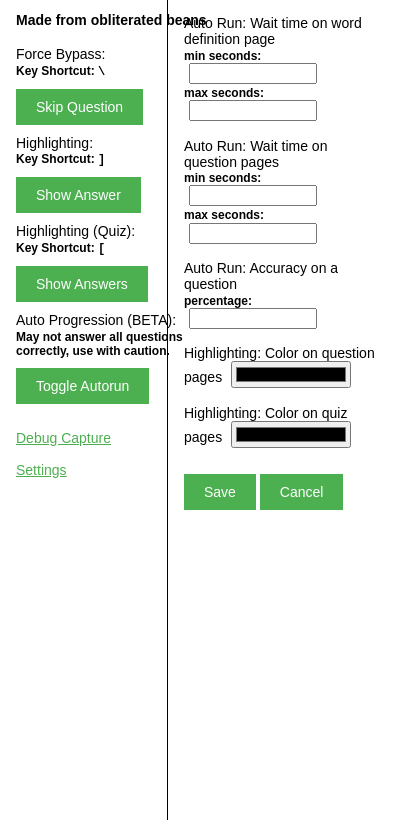
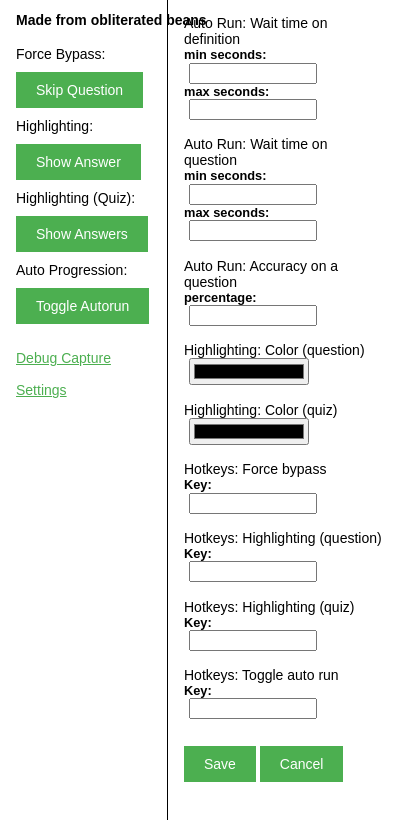
Before and after one commit to C20H12/Soysauce, a browser extension: page extension/popup/index.html in a window 400 px wide. Both pictures are taken after a click on the link "Settings". Shown: the part 54-874 px from the top of the page. Drawn offline with Linux system fonts and the light colour scheme.

Commit message:
added customizable hotkeys

```diff
--- a/extension/popup/index.html
+++ b/extension/popup/index.html
@@ -11,8 +11,8 @@
         width: fit-content;
         height: fit-content;
       }
-      div {
-        position: relative;
+      div.main {
+        width: 12rem;
       }
       body::-webkit-scrollbar {
         display: none;
@@ -21,16 +21,6 @@
         font-size: 18px;
         margin: 10px 0;
         color: #4CAF50;
-      }
-      span {
-        display: block;
-        font-size: 12px;
-        font-weight: bold;
-        width: 12rem;
-        margin-top: .1rem;
-      }
-      kbd {
-        font-family: monospace;
       }
       button {
         background-color: #4CAF50;
@@ -46,6 +36,9 @@
       }
       button:hover {
         background-color: #214622;
+      }
+      div.ui-small {
+        position: relative;
       }
       a {
         color: #4CAF50;
@@ -76,11 +69,12 @@
         border-left: 1px solid black;
         height: 100%;
         width: 50%;
-        padding: 1rem;
+        padding: 1rem 1rem 3rem 1rem;
         position: absolute;
         right: 0;
         top: 0;
         display: none;
+        overflow-y: scroll;
       }
       div.settings div {
         margin: 1rem 0;
@@ -89,49 +83,53 @@
         width: 60%;
         margin:.3px  5px;
       }
+      div.settings span {
+        display: block;
+        font-weight: bold;
+        font-size: .8rem;
+      }
 
     </style>
   </head>
   <body>
+    <div class="main">
       <h1>Soysauce</h1>
       <h4>Made from obliterated beans</h4>
       <div>
         <label>Force Bypass:</label>
-      <span>Key Shortcut: <kbd>\</kbd></span>
         <button data-action="bypass">Skip Question</button>
       </div>
       <div>
         <label>Highlighting: </label>
-      <span>Key Shortcut: <kbd>]</kbd></span>
         <button data-action="hl">Show Answer</button>
       </div>
       <div>
         <label>Highlighting (Quiz): </label>
-      <span>Key Shortcut: <kbd>[</kbd></span>
         <button data-action="hlq">Show Answers</button>
       </div>
       <div>
-      <label>Auto Progression (BETA): </label>
-      <span>May not answer all questions correctly, use with caution.</span>
+        <label>Auto Progression: </label>
         <button data-action="auto">Toggle Autorun</button>
       </div>
-    <div>
+      <div class="ui-small">
         <a data-action="capture">Debug Capture</a>
         <p>Download this page's HTML, can be used to report a bug.</p>
       </div>
-    <div>
+      <div class="ui-small">
         <a data-settings="open">Settings</a>
         <p>Additional behaviours.</p>
       </div>
+    </div>
+
     <div class="settings">
       <h4>Settings:</h4>
       <div data-setting-numbers>
-        <label>Auto Run: Wait time on word definition page</label>
+        <label>Auto Run: Wait time on definition</label>
         <span>min seconds:</span> <input type="number" step="1" min="30" max="240" data-setting-property="word_min">
         <span>max seconds:</span> <input type="number" step="1" min="30" max="240" data-setting-property="word_max">
       </div>
       <div data-setting-numbers>
-        <label>Auto Run: Wait time on question pages</label>
+        <label>Auto Run: Wait time on question</label>
         <span>min seconds:</span> <input type="number" step="1" min="5" max="25" data-setting-property="question_min">
         <span>max seconds:</span> <input type="number" step="1" min="5" max="25" data-setting-property="question_max">
       </div>
@@ -140,15 +138,33 @@
         <span>percentage:</span> <input type="number" step="1" min="1" max="100" data-setting-property="question_chance">
       </div>
       <div>
-        <label>Highlighting: Color on question pages</label>
+        <label>Highlighting: Color (question)</label>
         <input type="color" data-setting-property="color_question">
       </div>
       <div>
-        <label>Highlighting: Color on quiz pages</label>
+        <label>Highlighting: Color (quiz)</label>
         <input type="color" data-setting-property="color_quiz">
+      </div>
+      <div>
+        <label>Hotkeys: Force bypass</label>
+        <span>Key:</span><input type="text" data-setting-property="keys_bypass">
+      </div>
+      <div>
+        <label>Hotkeys: Highlighting (question)</label>
+        <span>Key:</span><input type="text" data-setting-property="keys_hl">
+      </div>
+      <div>
+        <label>Hotkeys: Highlighting (quiz)</label>
+        <span>Key:</span><input type="text" data-setting-property="keys_hlq">
+      </div>
+      <div>
+        <label>Hotkeys: Toggle auto run</label>
+        <span>Key:</span><input type="text" data-setting-property="keys_auto">
       </div>
       <button data-settings="save">Save</button>
       <button data-settings="close">Cancel</button>
+      <div>
+      </div>
     </div>
     <script src="./popup.js"></script>
   </body>
--- a/extension/popup/popup.js
+++ b/extension/popup/popup.js
@@ -16,11 +16,16 @@ chrome.storage.local.get(["soysauceSavedData"], async (data) => {
       question_chance: 95,
       color_question: "#f0fff1",
       color_quiz: "#f0fff1",
+      keys_bypass: "\\",
+      keys_hl: "]",
+      keys_hlq: "[",
+      keys_auto: "=",
     }
     await chrome.storage.local.set({ soysauceSavedData: defaultData });
   }
 });
 
+// open the settings menu
 document.querySelector("[data-settings=open]").addEventListener('click', async () => {
   // show settings area
   document.querySelector("div.settings").style.display = "block";
@@ -32,12 +37,22 @@ document.querySelector("[data-settings=open]").addEventListener('click', async (
   });
 })
 
+// handle the hotkey inputs
+document.querySelectorAll("[data-setting-property*=keys]").forEach(keyInput => {
+  keyInput.addEventListener("keydown", e => {
+    e.preventDefault();
+    e.target.value = e.key;
+  })
+})
+
+// close the menu
 document.querySelector("[data-settings=close]").addEventListener('click', async () => {
   // close settings area
   document.querySelector("div.settings").style.display = "none";
   document.body.style.width = 'fit-content';
 })
 
+// save the menu
 document.querySelector("[data-settings=save]").addEventListener('click', async () => {
   // verify values
   for (const section of document.querySelectorAll("[data-setting-numbers]")) {
@@ -57,6 +72,13 @@ document.querySelector("[data-settings=save]").addEventListener('click', async (
       alert(`Error: at ${maxInput.dataset.settingProperty},  must be between ${maxInput.min} and ${maxInput.max}`);
       return;
     }
+  }
+
+  const allKeyInputFields = [...document.querySelectorAll("[data-setting-property*=keys]")]
+                            .map(field => field.value);
+  if (new Set(allKeyInputFields).size !== allKeyInputFields.length) {
+    alert("Error: duplicates in one or more hotkey fields");
+    return;
   }
 
   // save data from the input fields
```
Also changed, not shown: extension/scripts/content.js (+15 -4 lines). Lines whose indentation alone changed are shown as unchanged.
